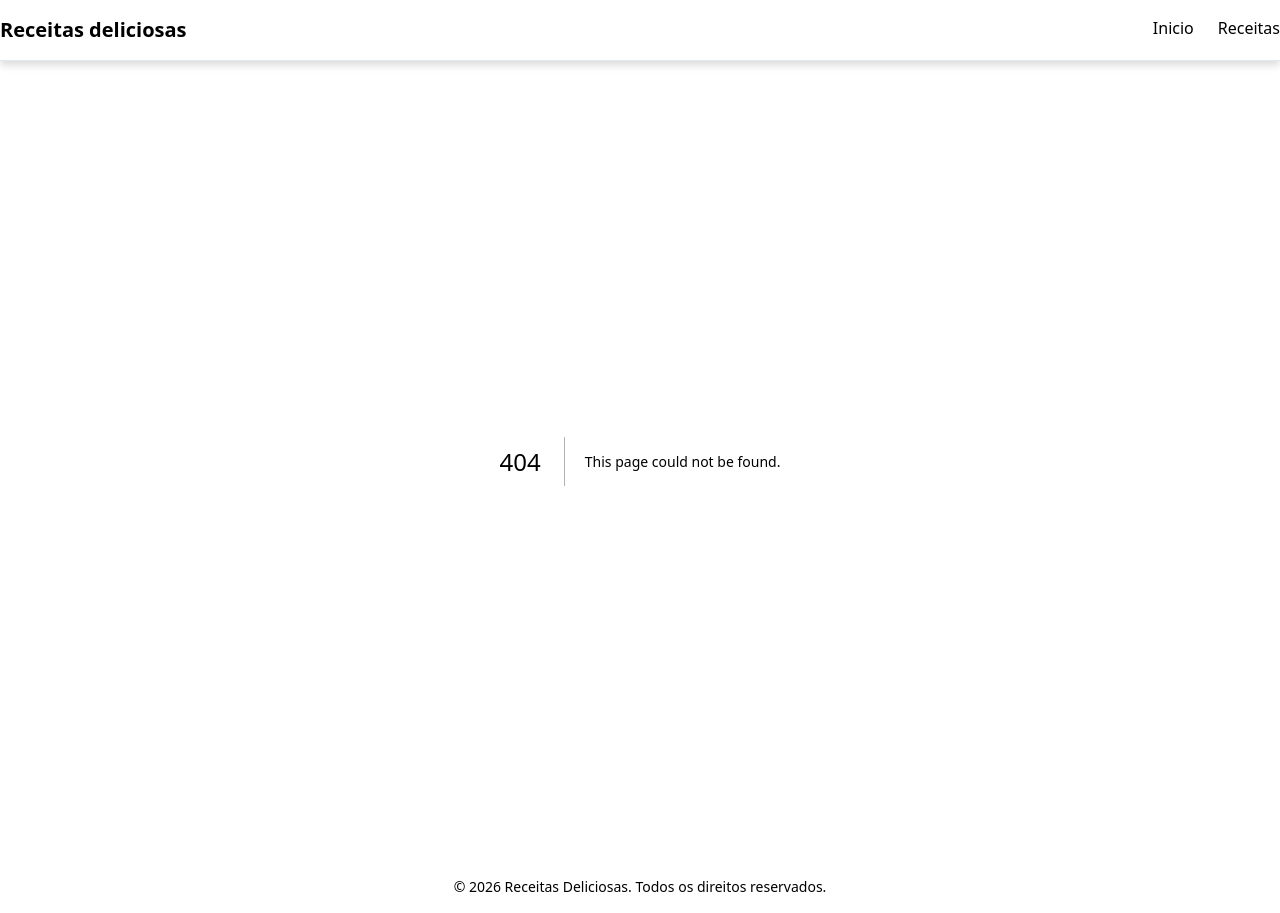
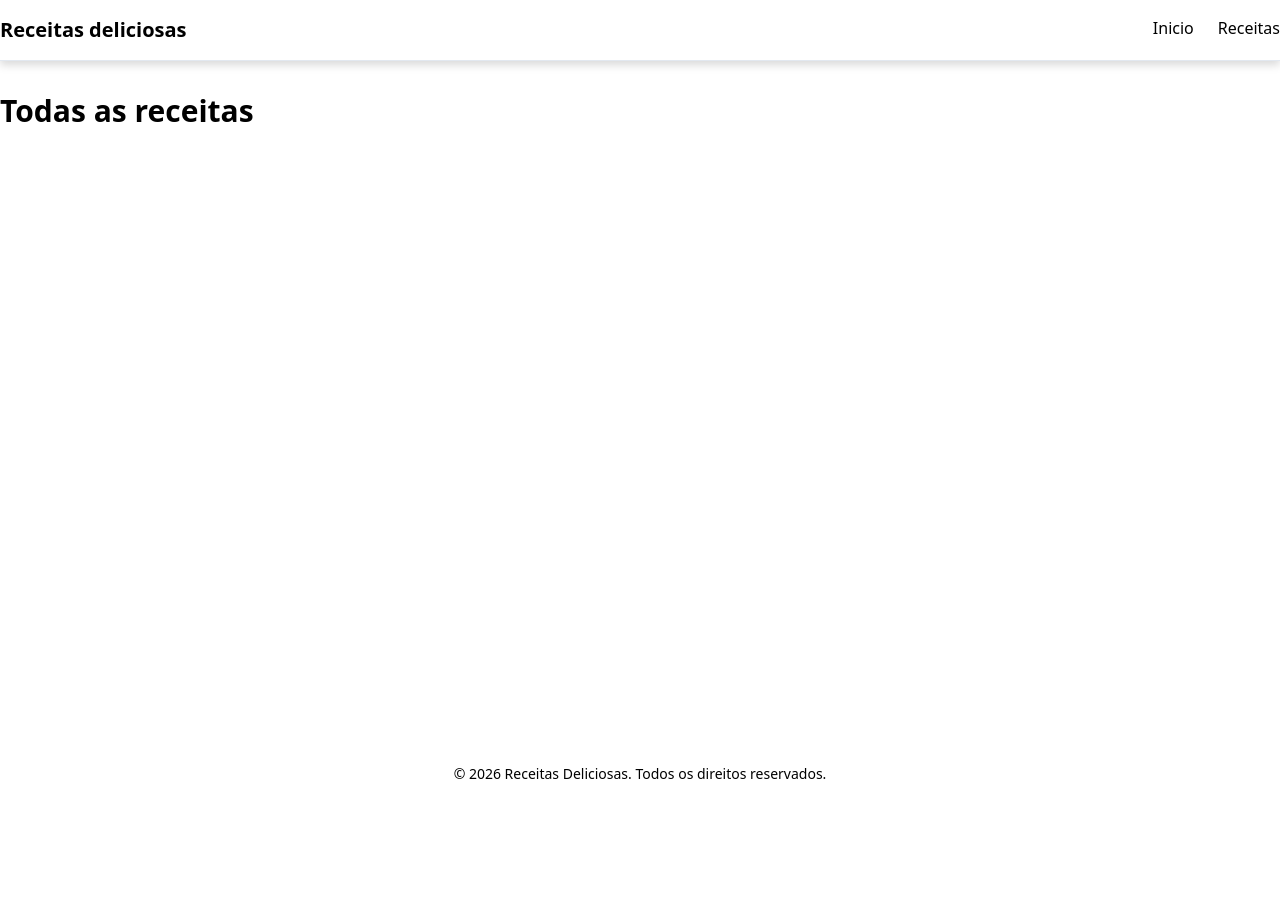
Before and after one commit to HeitorSrm/Receitas, a Next.js app: page /receitas in a window 1280 px wide. Before the commit this address had no page. After the commit the page ends 800 px from the top, so only its background shows below. Built offline with nearby package versions, Linux system fonts and the light colour scheme.

Commit message:
feat: estrutura da pagina receitas

```diff
--- a/src/app/layout.tsx
+++ b/src/app/layout.tsx
@@ -22,7 +22,7 @@ export default function RootLayout({
   return (
     <html lang="pt-BR">
       <body
-        className={`${inter.variable} antialiased min-h-screen flex flex-col`}>
+        className={`${inter.variable} antialiased min-h-screen flex flex-col bg-white`}>
         <Header />
         {children}
         <Footer />
--- /dev/null
+++ b/src/app/receitas/page.tsx
@@ -0,0 +1,13 @@
+export default function ReceitasPage() {
+    return (
+        <main className="flex grow py-8">
+            <div className="container mx-auto">
+                <h1 className="text-3xl font-bold">Todas as receitas</h1>
+
+                <div>
+                    {/* Array de cards de receitas */}
+                </div>
+            </div>
+        </main>
+    );
+}
```
